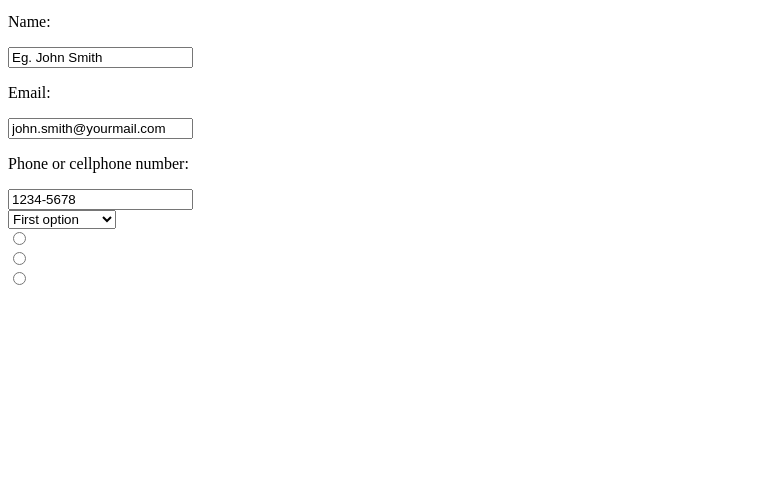
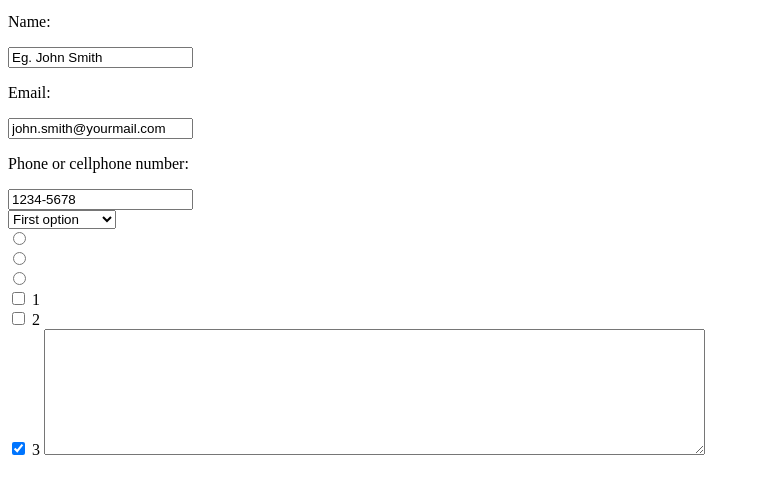
Before and after one commit to luis-novoa/collaborative-christian-luis, a plain HTML site: page index.html in a window 1280 px wide. Shown: the part 101-594 px from the top of the page, without its empty margins (0-760 px from the left). Drawn offline with Linux system fonts and the light colour scheme.

Commit message:
Features #14 and #15

```diff
--- a/index.html
+++ b/index.html
@@ -23,6 +23,12 @@
       <input type="radio" name="oneOption" value="firstRadio"> <br>
       <input type="radio" name="oneOption" value="secondRadio"> <br>
       <input type="radio" name="oneOption" value="thirdRadio"> <br>
+
+      <input type="checkbox" name="Option1" value="1"> 1 <br>
+      <input type="checkbox" name="Option2" value="2"> 2 <br>
+      <input type="checkbox" name="Option3" value="2" checked> 3
+
+      <textarea name="textarea" rows="8" cols="80"></textarea>
     </form>
     <script src="https://cdn.freecodecamp.org/testable-projects-fcc/v1/bundle.js"></script>
 
```
